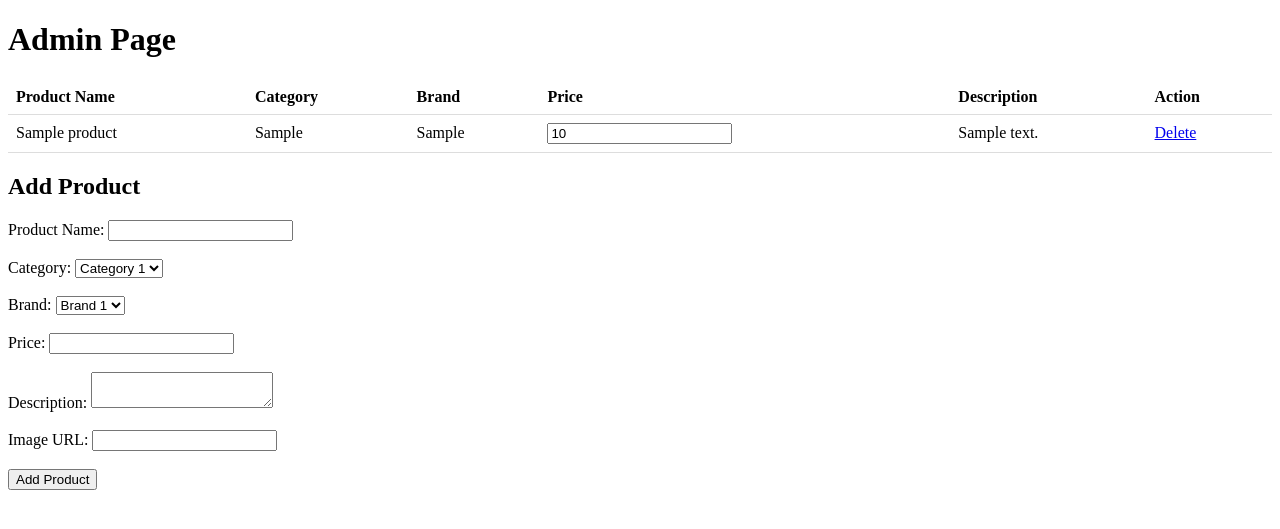
After one commit to vsmm-world/PHP-Ecommerce-Porject--nv-, a PHP site: page /admin/admin.php in a window 1280 px wide. The commit adds this page. Shown: the top 529 px of the page. Run offline with PHP 8.4, Linux system fonts and the light colour scheme; tables that the repository leaves empty or names only in its code hold one stand-in row (values such as "Sample post").

Commit message:
logics update

```diff
--- /dev/null
+++ b/admin/admin.php
@@ -0,0 +1,102 @@
+<?php
+// Connect to the database
+$servername = "localhost";
+$username = "root";
+$password = "";
+$dbname = "cs";
+
+$conn = new mysqli($servername, $username, $password, $dbname);
+if ($conn->connect_error) {
+    die("Connection failed: " . $conn->connect_error);
+}
+
+// Fetch products from the database
+$sql = "SELECT * FROM products";
+$result = $conn->query($sql);
+
+?>
+
+<!DOCTYPE html>
+<html>
+<head>
+    <title>Admin Page</title>
+    <style>
+        table {
+            border-collapse: collapse;
+            width: 100%;
+        }
+        th, td {
+            padding: 8px;
+            text-align: left;
+            border-bottom: 1px solid #ddd;
+        }
+    </style>
+</head>
+<body>
+    <h1>Admin Page</h1>
+
+    <table>
+        <tr>
+            <th>Product Name</th>
+            <th>Category</th>
+            <th>Brand</th>
+            <th>Price</th>
+            <th>Description</th>
+            <th>Action</th>
+        </tr>
+        <?php
+        if ($result->num_rows > 0) {
+            while ($row = $result->fetch_assoc()) {
+                echo "<tr>";
+                echo "<td>" . $row["product_name"] . "</td>";
+                echo "<td>" . $row["category"] . "</td>";
+                echo "<td>" . $row["brand"] . "</td>";
+                echo "<td><input type='text' value='" . $row["price"] . "'></td>";
+                echo "<td>" . $row["description"] . "</td>";
+                echo "<td><a href='delete_product.php?id=" . $row["id"] . "'>Delete</a></td>";
+                echo "</tr>";
+            }
+        } else {
+            echo "<tr><td colspan='7'>No products found</td></tr>";
+        }
+        ?>
+    </table>
+
+    <h2>Add Product</h2>
+    <form action="add_product.php" method="POST">
+        <label for="product_name">Product Name:</label>
+        <input type="text" name="product_name" id="product_name" required><br><br>
+
+        <label for="category">Category:</label>
+        <select name="category" id="category" required>
+            <option value="category1">Category 1</option>
+            <option value="category2">Category 2</option>
+            <option value="category3">Category 3</option>
+        </select><br><br>
+
+        <label for="brand">Brand:</label>
+        <select name="brand" id="brand" required>
+            <option value="brand1">Brand 1</option>
+            <option value="brand2">Brand 2</option>
+            <option value="brand3">Brand 3</option>
+        </select><br><br>
+
+        <label for="price">Price:</label>
+        <input type="text" name="price" id="price" required><br><br>
+
+        <label for="description">Description:</label>
+        <textarea name="description" id="description" required></textarea><br><br>
+
+        <label for="image_url">Image URL:</label>
+        <input type="text" name="image_url" id="image_url" required><br><br>
+
+        <input type="submit" value="Add Product">
+    </form>
+
+</body>
+</html>
+
+<?php
+// Close the database connection
+$conn->close();
+?>
--- a/php_process/process_login.php
+++ b/php_process/process_login.php
@@ -23,7 +23,7 @@ if ($_SERVER["REQUEST_METHOD"] == "POST") {
 
     // Validate username and password (you should add more validation and sanitization)
     // This is just a basic example
-    $sql = "SELECT * FROM users WHERE user_name=?";
+    $sql = "SELECT * FROM customers WHERE username=?";
     $stmt = $conn->prepare($sql);
     $stmt->bind_param("s", $username);
     $stmt->execute();
--- a/php_process/process_registration.php
+++ b/php_process/process_registration.php
@@ -28,7 +28,7 @@ if ($_SERVER["REQUEST_METHOD"] == "POST") {
     $hashed_password = password_hash($password, PASSWORD_DEFAULT);
 
     // Prepare SQL statement to insert data into the database
-    $sql = "INSERT INTO users (first_name, last_name, user_name, password, email, mobile_no, address)
+    $sql = "INSERT INTO customer (first_name, last_name, user_name, password, email, mobile_no, address)
             VALUES (?, ?, ?, ?, ?, ?, ?)";
 
     // Prepare and execute the statement
```
Also changed, not shown: admin/adminLogin.php (added, +47 -0 lines), admin/adminReg.php (added, +36 -0 lines), admin/login.php (added, +20 -0 lines), admin/register.php (added, +48 -0 lines), php/dashboard.php (+48 -0 lines), php_process/product_list.php (deleted, +0 -41 lines), sqlCommads.txt (+8 -0 lines).
